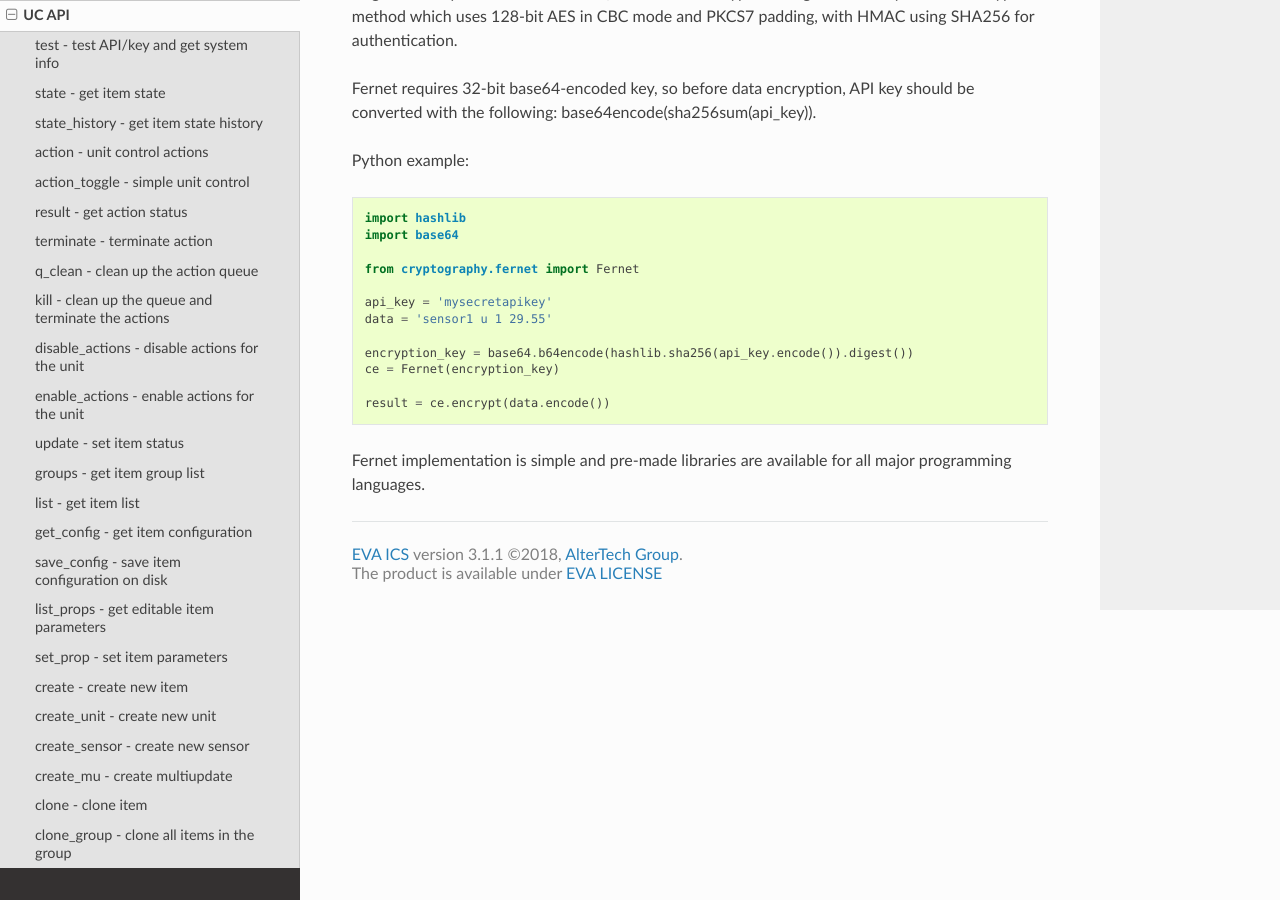
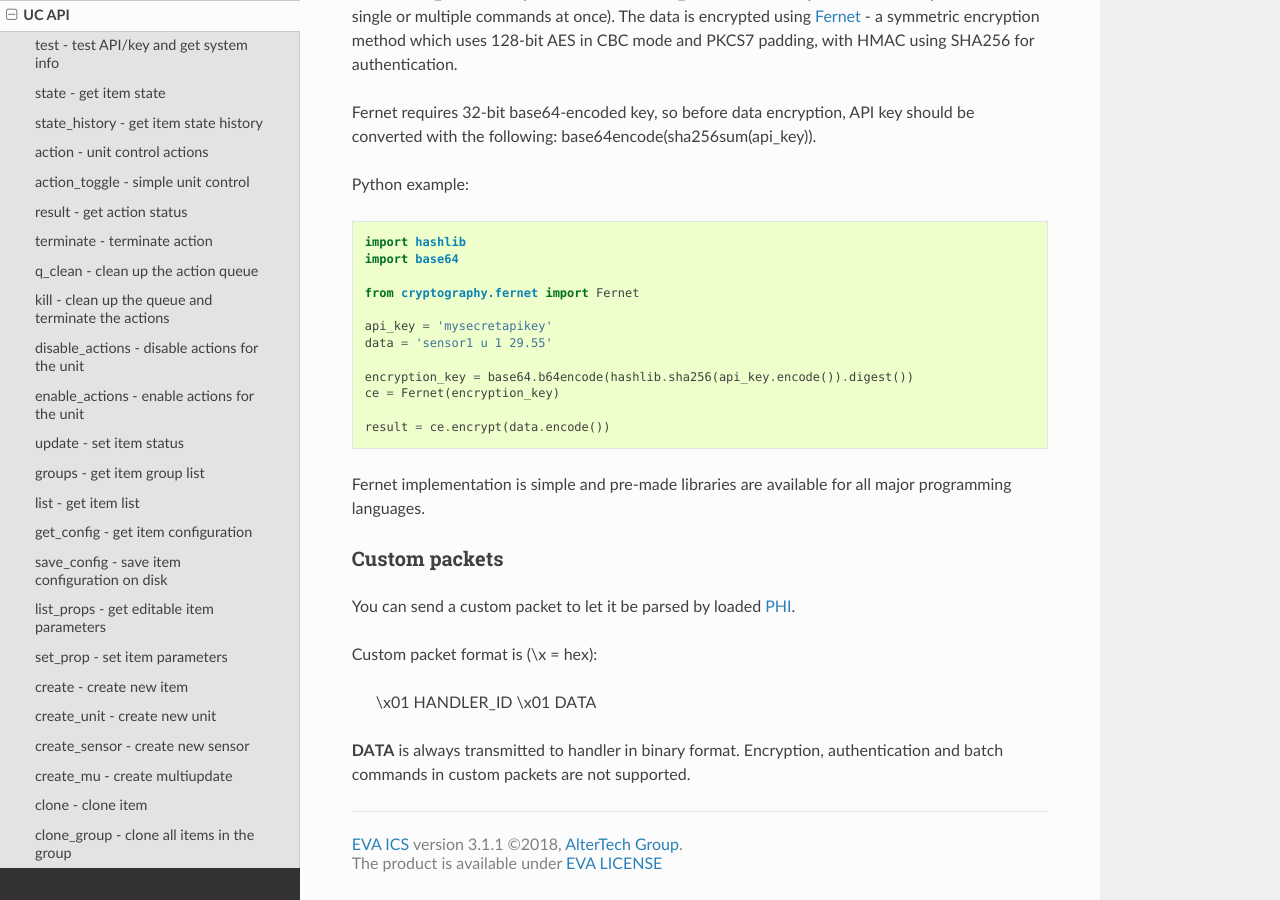
Before and after one commit to alttch/eva3, a Sphinx documentation site: the page built from doc/uc/uc_api.rst, in a window 1280 px wide and 900 px high, scrolled down 29407 px. Built offline with Sphinx 7.4.7 and the Read the Docs theme 2.0.0, drawn with Linux system fonts in a browser that asks for light colours.

Commit message:
custom packets

```diff
--- a/doc/uc/uc_api.rst
+++ b/doc/uc/uc_api.rst
@@ -1327,3 +1327,16 @@ Python example:
 
 Fernet implementation is simple and pre-made libraries are available for all
 major programming languages.
+
+Custom packets
+--------------
+
+You can send a custom packet to let it be parsed by loaded
+:doc:`PHI</drivers>`.
+
+Custom packet format is (\\x = hex):
+
+    \\x01 HANDLER_ID \\x01 DATA
+
+**DATA** is always transmitted to handler in binary format. Encryption,
+authentication and batch commands in custom packets are not supported.
```
